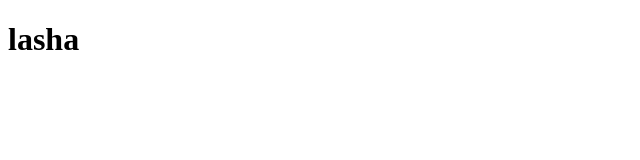
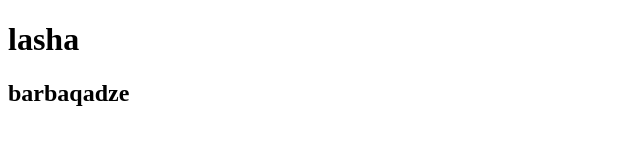
Before and after one commit to lbarbaqadze/website, a plain HTML site: page index.html in a window 1280 px wide. Shown: the whole page, without its empty margins (0-640 px from the left). Drawn offline with Linux system fonts and the light colour scheme.

Commit message:
update indexhtml

```diff
--- a/index.html
+++ b/index.html
@@ -8,6 +8,7 @@
 <body>
 
     <h1>lasha</h1>
+    <h2>barbaqadze</h2>
 
 
 </body>
```
